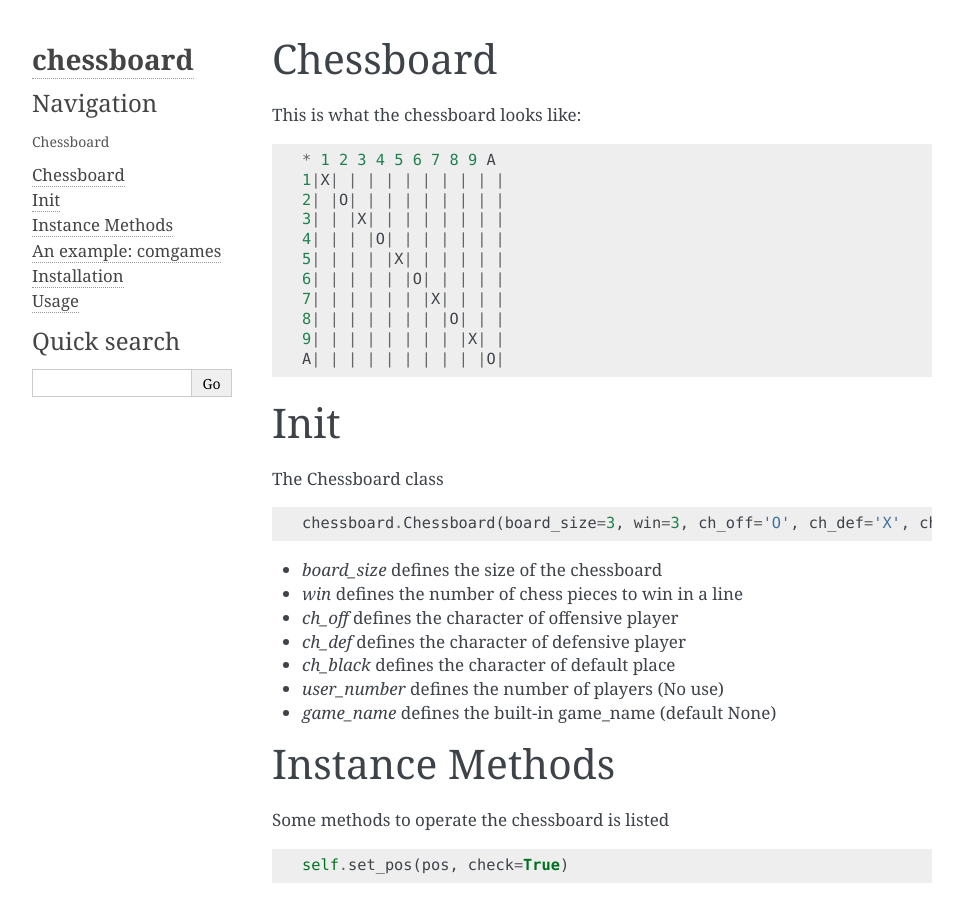
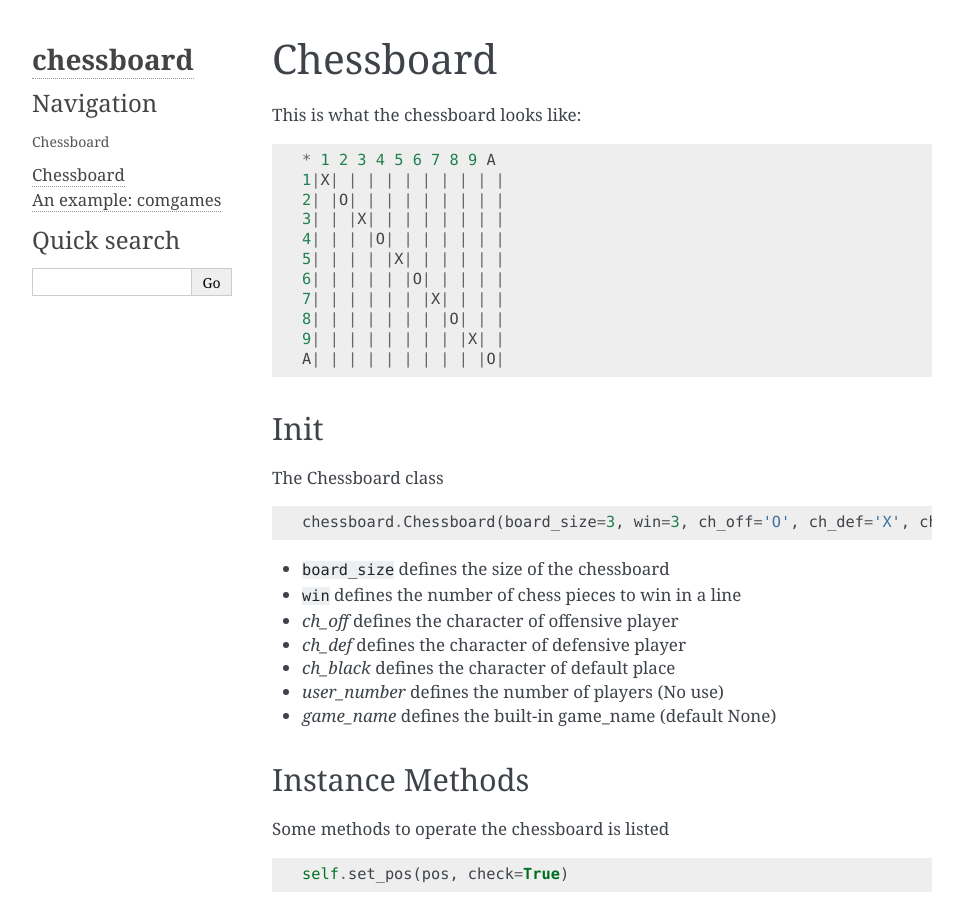
Before and after one commit to houluy/chessboard, a Sphinx documentation site: the page built from docs/source/main/main.rst, in a window 1280 px wide and 900 px high. Shown: the whole window, without its empty margins (148-1111 px from the left). Built offline with Sphinx 7.4.7, drawn with Linux system fonts in a browser that asks for light colours.

Commit message:
fix docs

```diff
--- a/docs/source/main/main.rst
+++ b/docs/source/main/main.rst
@@ -1,5 +1,5 @@
 Chessboard
-**********
+##########
 
 This is what the chessboard looks like:
 
@@ -26,8 +26,8 @@
 
     chessboard.Chessboard(board_size=3, win=3, ch_off='O', ch_def='X', ch_blank=' ', user_number=2, game_name=None)
 
-* `board_size` defines the size of the chessboard
-* `win` defines the number of chess pieces to win in a line
+* ``board_size`` defines the size of the chessboard
+* ``win`` defines the number of chess pieces to win in a line
 * `ch_off` defines the character of offensive player
 * `ch_def` defines the character of defensive player
 * `ch_black` defines the character of default place
@@ -94,7 +94,7 @@
 * `times` Undo times, default 1
 
 An example: comgames
-********************
+####################
 
 Installation
 ************
```
Also changed, not shown: 8 other files.
